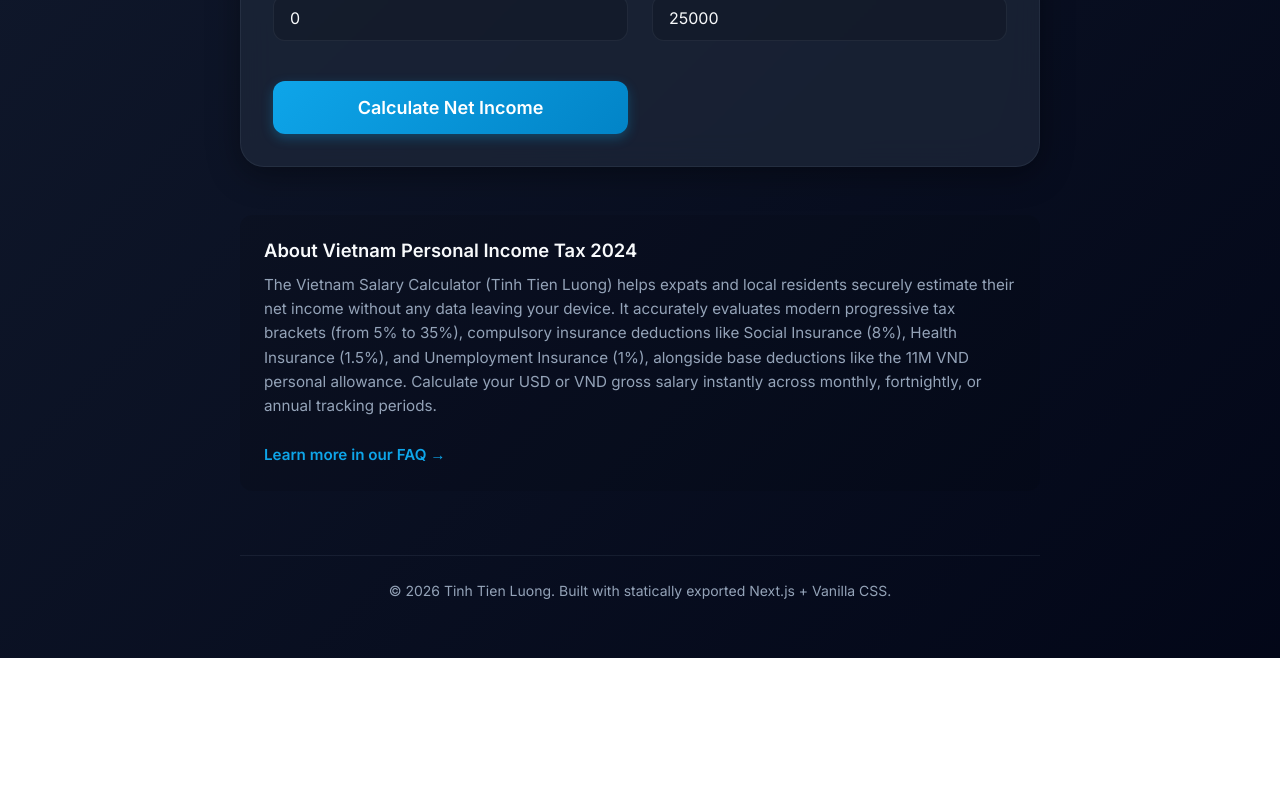
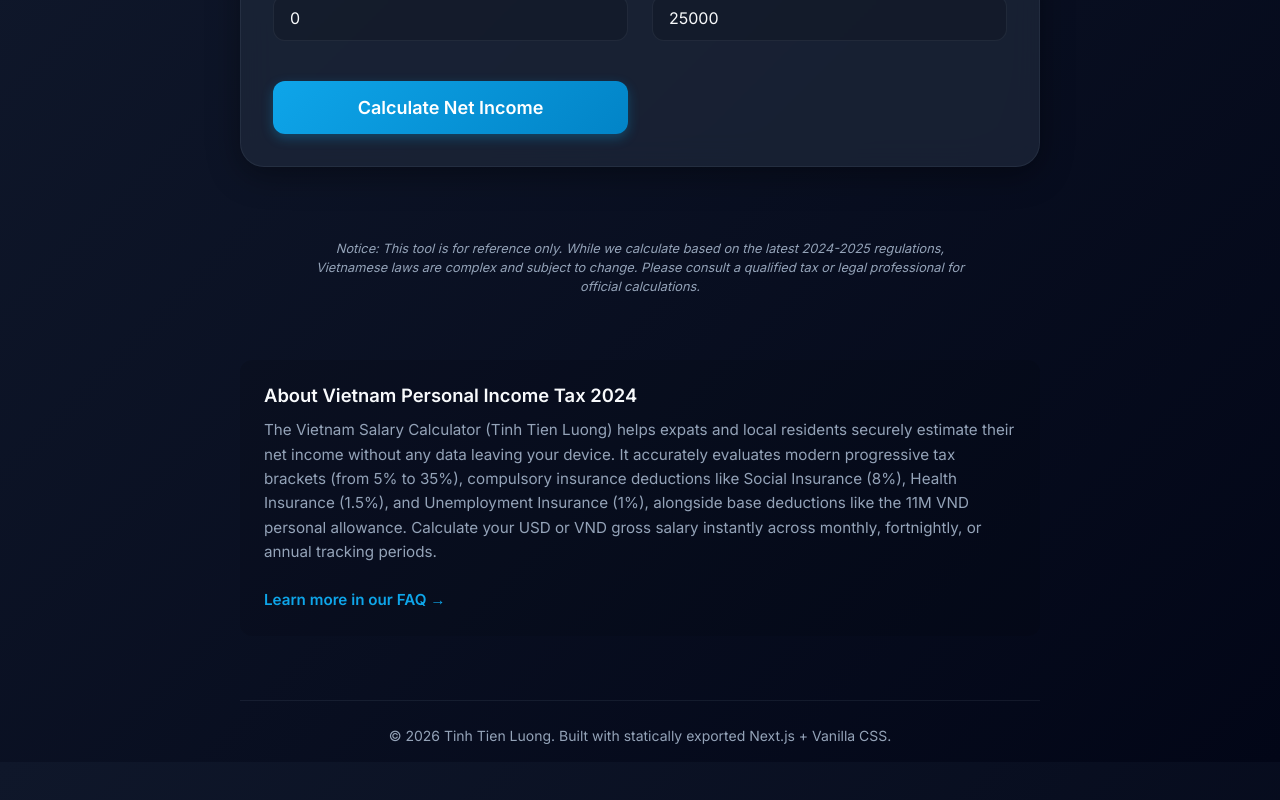
Before and after one commit to lvdatri1/tinhtienluong.com, a Next.js app: page / in a window 1280 px wide. Shown: the part 838-1638 px from the top of the page. Before the commit the page ends 1496 px from the top, so only its background shows below. Built offline with nearby package versions, Linux system fonts and the light colour scheme.

Commit message:
feat: add global disclaimer about legal complexity

```diff
--- a/src/app/page.module.css
+++ b/src/app/page.module.css
@@ -128,3 +128,22 @@
   color: var(--text-primary);
   margin-bottom: 0.75rem;
 }
+
+.disclaimerBox {
+  margin-top: 1.5rem;
+  padding: 1rem;
+  border-radius: 12px;
+  background: rgba(var(--primary-rgb), 0.05);
+  border: 1px dashed rgba(var(--primary-rgb), 0.2);
+  text-align: center;
+}
+
+.disclaimerBox p {
+  font-size: 0.8rem;
+  color: var(--text-secondary);
+  font-style: italic;
+  line-height: 1.5;
+  margin: 0;
+  max-width: 650px;
+  margin: 0 auto;
+}
--- a/src/app/page.tsx
+++ b/src/app/page.tsx
@@ -72,6 +72,10 @@ export default function Home() {
         {activeTab === 'benefits' && <BenefitCalculator lang={lang} />}
         {activeTab === 'cost' && <LivingCostCalculator lang={lang} />}
         {activeTab === 'mortgage' && <MortgageCalculator lang={lang} />}
+
+        <div className={styles.disclaimerBox}>
+          <p>{t.disclaimer}</p>
+        </div>
       </div>
 
       <section className={styles.seoContent}>
--- a/src/locales/en.json
+++ b/src/locales/en.json
@@ -3,6 +3,7 @@
   "subtitle": "Calculate Gross to Net, Social Insurance, Cost of Living, and Mortgages for 2024-2025.",
   "pageTitle": "Vietnam Salary & Financial Calculator | Gross to Net 2025",
   "metaDescription": "The ultimate financial tool for Vietnam. Calculate Gross to Net salary, Personal Income Tax (PIT), Social Insurance, Cost of Living, and Mortgages for HCMC, Hanoi, and more.",
+  "disclaimer": "Notice: This tool is for reference only. While we calculate based on the latest 2024-2025 regulations, Vietnamese laws are complex and subject to change. Please consult a qualified tax or legal professional for official calculations.",
   "grossSalary": "Gross Salary",
   "dependents": "Number of Dependents",
   "isExpat": "I am an Expat",
--- a/src/locales/vi.json
+++ b/src/locales/vi.json
@@ -72,6 +72,7 @@
   "a6": "Đóng đủ 12-36 tháng được hưởng 03 tháng trợ cấp, sau đó cứ thêm 12 tháng đóng được hưởng thêm 01 tháng trợ cấp, tối đa 12 tháng.",
   "seoTitle": "Về Công Cụ Tài Chính Việt Nam",
   "seoDescription": "Bộ công cụ tính toán toàn diện của chúng tôi được thiết kế để hỗ trợ cả người nước ngoài và chuyên gia trong nước tại Việt Nam. Cho dù bạn cần tính lương thực nhận sau khi trừ Thuế Thu nhập Cá nhân (TNCN), hiểu rõ các khoản đóng Bảo hiểm Xã hội (BHXH), ước tính chi phí sinh hoạt tại các thành phố lớn như TP.HCM hay Hà Nội, hoặc lên kế hoạch vay vốn với công cụ tính lãi suất vay ngân hàng kiểu Việt Nam (hỗ trợ Dư nợ giảm dần và Lãi suất ưu đãi), chúng tôi luôn đồng hành cùng bạn. Tất cả các tính toán đều được cập nhật theo quy định 2024–2025, bao gồm bảng lương cơ sở và lương tối thiểu vùng mới nhất.",
+  "disclaimer": "Lưu ý: Công cụ này chỉ mang tính chất tham khảo. Do tính chất phức tạp của các quy định pháp luật Việt Nam, kết quả có thể có sai lệch so với thực tế. Vui lòng tham khảo ý kiến chuyên gia để có kết quả chính xác nhất.",
   "learnMoreFaq": "Tìm hiểu thêm trong phần Hỏi đáp (FAQ)",
   "footerCredit": "Xây dựng bằng Next.js (Static Export) + Vanilla CSS.",
   "salaryTab": "Lương / Thuế TNCN",
```
